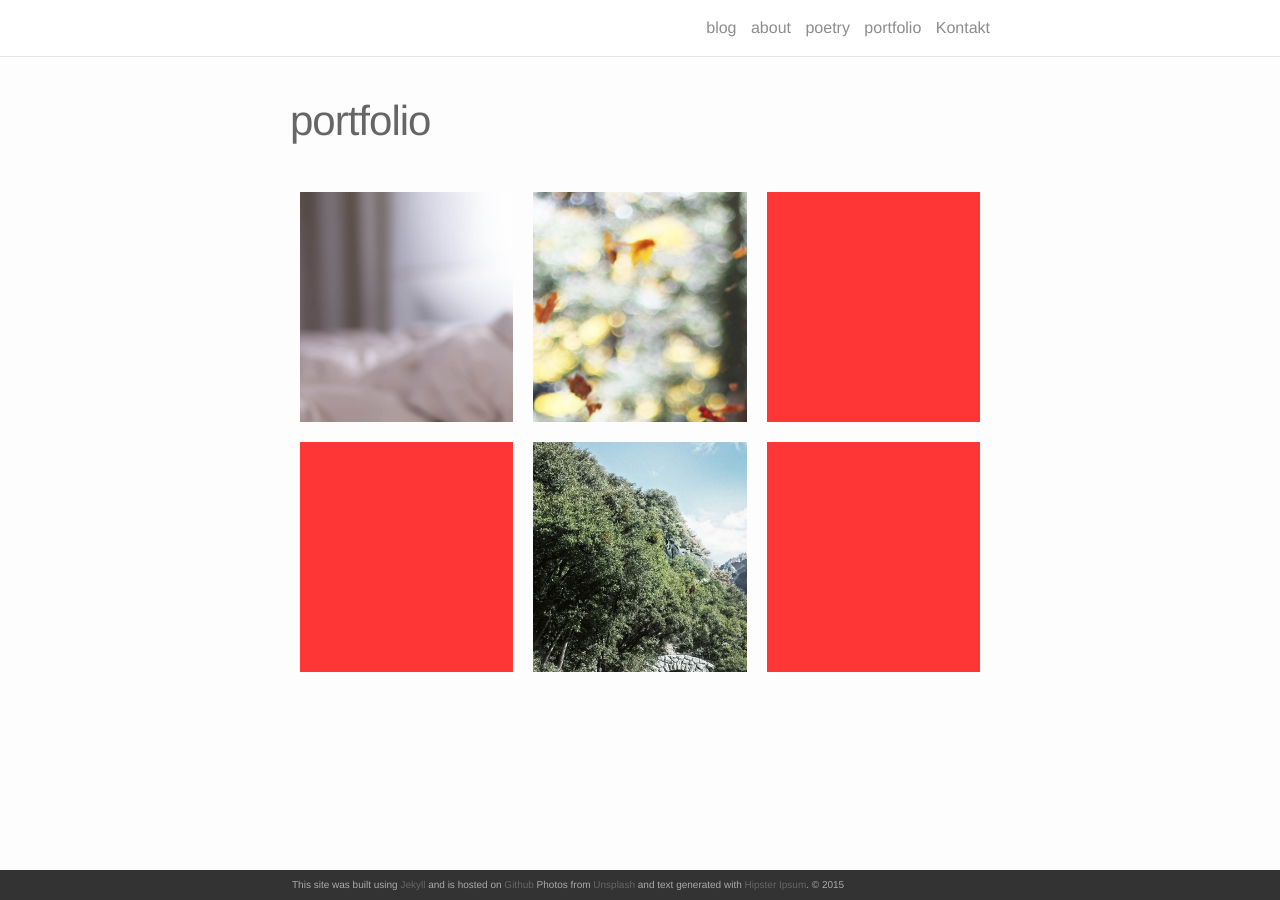
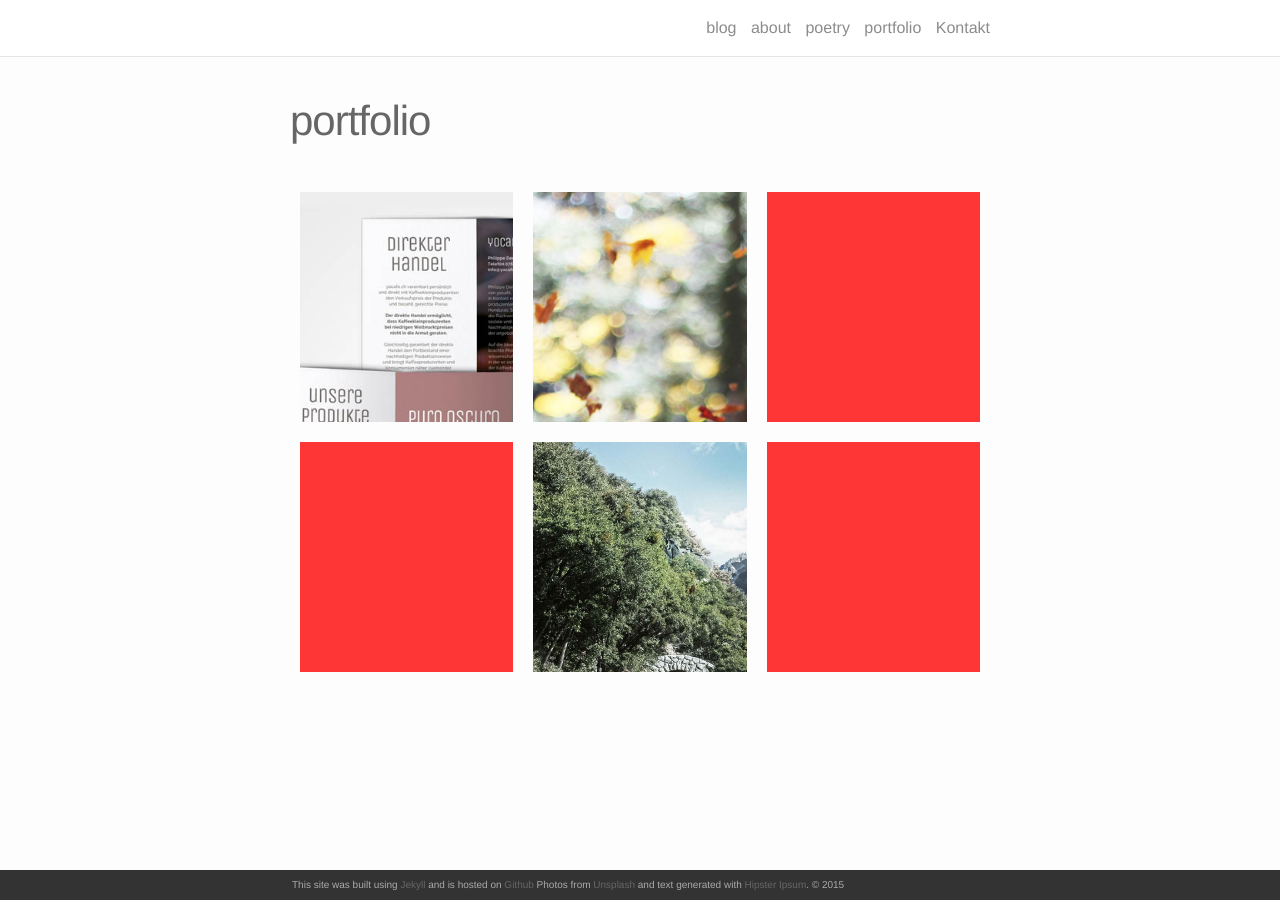
Before and after one commit to grafiche/folio-jekyll, a Jekyll site: the page built from portfolio.md, in a window 1280 px wide. Built offline with Jekyll 4.4.1, drawn with Linux system fonts in a browser that asks for light colours; nearby versions of some CDN libraries.

Commit message:
Updated 1 Project

```diff
--- a/_portfolio/1_project.markdown
+++ b/_portfolio/1_project.markdown
@@ -1,7 +1,7 @@
 ---
 title: Project
 description: a project with a background image
-img: "/img/12.jpg"
+img: "/uploads/trifold.jpg"
 layout: post
 ---
 
```
